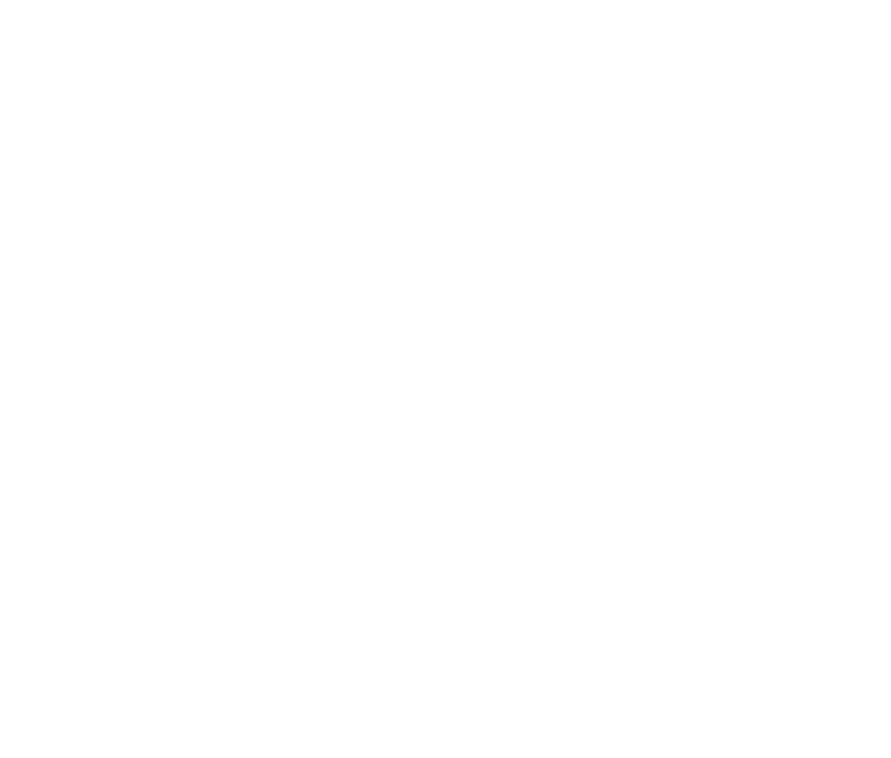
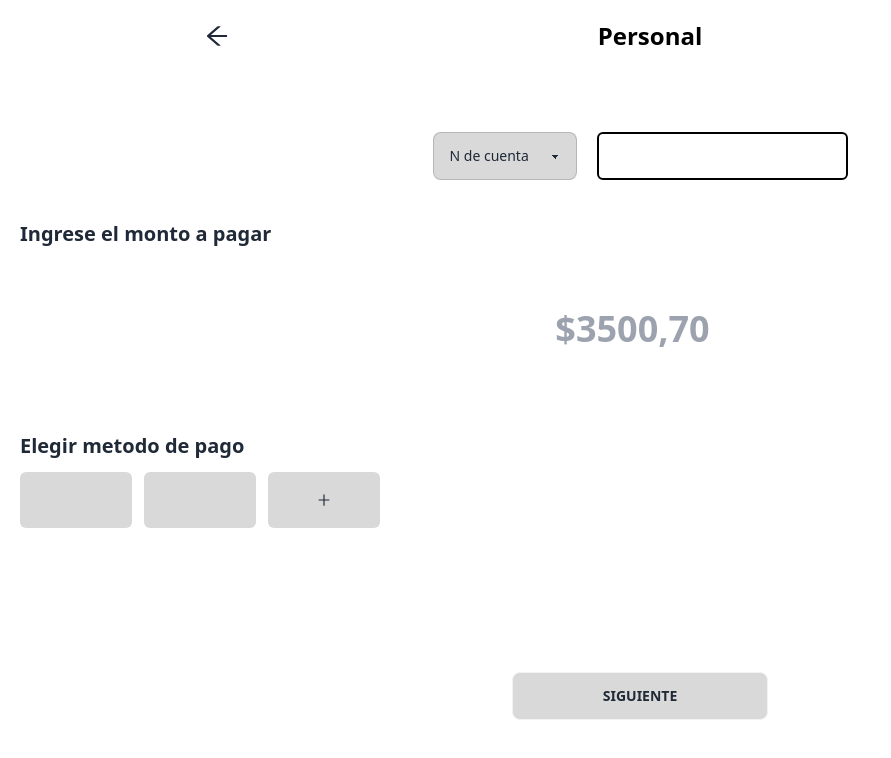
Before and after one commit to No-Country/c12-31-ft-node-react, a React (Vite) app in the folder client/: page /empresa in a window 1280 px wide. Before the commit this address had no page. Shown: the top 758 px of the page, without its empty margins (0-891 px from the left). Built offline with nearby package versions, Linux system fonts and the light colour scheme.

Commit message:
Continuacion de pagos

```diff
--- /dev/null
+++ b/client/src/components/Pagos/Empresa.jsx
@@ -0,0 +1,71 @@
+import { AiOutlineArrowLeft } from "react-icons/ai";
+import { Link } from "react-router-dom";
+import { AiOutlinePlus } from "react-icons/ai";
+
+
+function Empresa() {
+  return (
+    <>
+      <div className="flex justify-around items-center m-5">
+            <Link to={"/servicioPagar"}>
+            <AiOutlineArrowLeft className="w-7 h-7" />
+            </Link>
+
+            <p className="text-center text-black text-2xl font-semibold">
+            Personal
+            </p>
+
+            <div className="h-2 w-2"></div>
+      </div>
+
+      <div className="flex gap-5 justify-center mt-20">
+
+      <select className="select select-bordered w-36 max-w-xs bg-[#D9D9D9]">
+        <option>N de cuenta</option>
+        <option>N de cliente</option>
+        <option>Codigo de pago</option>
+       </select>
+
+       <input type="number" className="border-black border-2 p-2 rounded-md"/>
+      </div>
+
+      <div className="m-5">
+        <p className="mt-10 text-xl font-semibold">Ingrese el monto a pagar</p>
+
+        <div className="flex justify-center items-center mt-10">
+        <input type="number"  className="border-none font-semibold w-56 h-20 text-center text-4xl" placeholder="$3500,70" />
+
+        </div>
+
+        <p className="mt-16 text-xl font-semibold">Elegir metodo de pago</p>
+
+        <div className="mt-3 flex gap-3">
+
+            <div className="w-28 h-14 rounded-md bg-[#D9D9D9] hover:bg-black duration-200">
+
+            </div>
+
+            <div className="w-28 h-14 rounded-md bg-[#D9D9D9] hover:bg-black duration-200">
+
+            </div>
+
+            <div className="w-28 h-14 rounded-md bg-[#D9D9D9] ">
+                <div className="flex  justify-center items-center ">
+                <AiOutlinePlus className="mt-5"/>
+                </div>
+            </div>
+
+        </div>
+
+        <div className="flex justify-center mt-36">
+        <button className="btn btn-wide bg-[#D9D9D9]">Siguiente</button>
+        </div>
+
+
+      </div>
+
+    </>
+  );
+}
+
+export default Empresa;
--- a/client/src/components/Pagos/ServicioPagar.jsx
+++ b/client/src/components/Pagos/ServicioPagar.jsx
@@ -1,31 +1,56 @@
 import { AiOutlineArrowLeft } from "react-icons/ai";
-import { IoIosNotificationsOutline, IoIosSearch } from "react-icons/io";
-import { useState } from "react";
 import { data } from "./data";
 import { NavBarBottom } from "../NavBarBottom/NavBarBottom";
 import { Link } from "react-router-dom";
 
 function ServicioPagar() {
-  const [inputValue, setInputValue] = useState("");
 
   return (
     <>
       <div className="flex justify-around items-center m-5">
+
         <Link to={"/dashboard"}>
         <AiOutlineArrowLeft className="w-7 h-7" />
         </Link>
+
         <p className="text-center text-black text-lg">
           ¿Que servicio queres pagar?
         </p>
-        <IoIosNotificationsOutline className="w-7 h-7" />
+
+        <div className="h-2 w-2">
+
+        </div>
+
       </div>
 
-      <div className="flex flex-col gap-5">
-        <div className="flex justify-center items-center">
+
+      <div className="flex justify-center items-center gap-5">
+
+      <button className="btn" onClick={()=>window.my_modal_1.showModal()}>Buscar Empresa</button>
+      <dialog id="my_modal_1" className="modal">
+        <form method="dialog" className="modal-box">
+          <h3 className="font-bold text-lg">Elija una empresa</h3>
+
+          <div className="flex flex-col text-center gap-5">
+          <Link to={"/empresa"} className=" rounded-md p-2 bg-[#D9D9D9] hover:bg-[#909090] duration-200">Personal</Link>
+          <p className=" rounded-md p-2 bg-[#D9D9D9] hover:bg-[#909090] duration-200">Claro</p>
+          <p className=" rounded-md p-2 bg-[#D9D9D9] hover:bg-[#909090] duration-200">Telecom</p>
+          <p className=" rounded-md p-2 bg-[#D9D9D9] hover:bg-[#909090] duration-200">Pay</p>
+          </div>
+
+          <div className="modal-action">
+            {/* if there is a button in form, it will close the modal */}
+            <button className="btn">Close</button>
+          </div>
+        </form>
+      </dialog>
+
+
+        {/* <div className="flex justify-center items-center">
           <div className="relative">
             <input
               type="text"
-              className="bg-[#D9D9D9] w-64 p-3 rounded-3xl"
+              className="bg-[#D9D9D9] w-64 p-3 rounded-xl"
               id="empresaInput"
               value={inputValue}
               onChange={(e) => setInputValue(e.target.value)}
@@ -40,16 +65,11 @@ function ServicioPagar() {
               <span className="inline-block">Buscar Empresa</span>
             </label>
           </div>
-        </div>
+        </div> */}
 
-        <div className="flex justify-center items-center">
-          <button className="bg-[#D9D9D9] w-64 p-3 rounded-3xl           hover:bg-[#5d5d5d] hover:text-white duration-200">
-            <p className="text-center">Cargar codigo factura</p>
-          </button>
-        </div>
       </div>
 
-      <div className="m-10">
+      <div className="m-10 mt-20">
         <p className="mt-10 text-lg">Ultimos servicios pagados</p>
 
         <div className="flex gap-3">
--- /dev/null
+++ b/client/src/components/Transferencias/ContactoNuevo.jsx
@@ -0,0 +1,51 @@
+import { BsArrowLeftShort } from 'react-icons/bs';
+
+function ContactoNuevo() {
+
+  return (
+    <>
+
+    <div className='flex mx-10 items-center mt-5'>
+        <BsArrowLeftShort className='text-4xl'/>
+        <h1 className='text-xl  mx-5'>Contacto nuevo </h1>
+    </div>
+
+    <div className='p-10 mt-20'>
+
+    <p className=' text-xl'>Datos de registro</p>
+
+    <div className='flex flex-col gap-3 mt-5'>
+        <input
+        type="text"
+        placeholder='Nombre y Apellido'
+        className='w-full h-12 bg-[#D9D9D9] p-2 '
+        />
+
+        <input type="text" placeholder='Alias/CBU/CVU' className='w-full h-12 bg-[#D9D9D9] p-2'/>
+
+        <input type="text" placeholder='Acreditacion' className='w-full h-12 bg-[#D9D9D9] p-2'/>
+
+        <input type="text" placeholder='Recordatorio/Apodo' className='w-full h-12 bg-[#D9D9D9] p-2'/>
+
+        <select className='w-full h-12 bg-[#D9D9D9] p-2'>
+          <option name="" id="">--Cuenta Origen--</option>
+          <option name="CUENTA" id="CUENTA">cta:M.C$00356</option>
+        </select>
+
+        <input type="number" placeholder='Importe' className='w-full h-12 bg-[#D9D9D9] p-2'/>
+    </div>
+
+    </div>
+
+    <div className='flex justify-end mr-16 ml-16'>
+      <button type='submit' className='font-bold text-xl '>Siguiente</button>
+    </div>
+
+
+
+
+    </>
+  )
+}
+
+export default ContactoNuevo
--- a/client/src/context/useUserContext.jsx
+++ b/client/src/context/useUserContext.jsx
@@ -6,6 +6,7 @@ const UserContext = createContext();
 // Proveedor del contexto
 const UserContextProvider = ({ children }) => {
   const [isLoggedIn, setIsLoggedIn] = useState(false);
+  const [nombreApellido, setNombreApellido] = useState("")
 
   const login = () => {
     setIsLoggedIn(true);
@@ -18,7 +19,9 @@ const UserContextProvider = ({ children }) => {
   const userContextValue = {
     isLoggedIn,
     login,
-    logout
+    logout,
+    nombreApellido,
+    setNombreApellido
   };
 
   return (
--- a/client/src/routes/AppRoutes.jsx
+++ b/client/src/routes/AppRoutes.jsx
@@ -10,25 +10,36 @@ import { TrasferenciasScreen } from "../components/Transferencias/TrasferenciasS
 import { TransferirDinero } from "../components/Transferencias/TransferirDinero";
 import { AQuien } from "../components/Transferencias/AQuien";
 import ServicioPagar from "../components/Pagos/ServicioPagar"
+import ContactoNuevo from "../components/Transferencias/ContactoNuevo";
+import Empresa from "../components/Pagos/Empresa";
 
 function AppRoutes() {
   const { isLoggedIn, login, logout } = useContext(UserContext);
 
   return (
     <Router>
-      {/* <NavBar /> */}
       <Routes>
         <Route path="/" element={<HomePageContainer />} />
-        <Route element={<ProtectedRoute isAllowed={!isLoggedIn}/>}>
+        {/* <NavBar /> */}
+        <Route element={<ProtectedRoute isAllowed={!isLoggedIn} />}>
+
+          {/* LOGUEO  */}
           <Route path="/register" element={<Registro />} />
           <Route path="/login" element={<LoginScreen />} />
+
+          {/* INICIO  */}
           <Route path="/dashboard" element={<Dashboard />} />
+
+          {/* TRANSFERENCIAS  */}
           <Route path="/transferencias" element={<TrasferenciasScreen />} />
           <Route path="/transferencias1" element={<TransferirDinero />} />
           <Route path="/transferencias2" element={<AQuien />} />
+          <Route path="/contactoNuevo" element={<ContactoNuevo />} />
+
+          {/* PAGOS  */}
           <Route path="/servicioPagar" element={<ServicioPagar />} />
+          <Route path="/empresa" element={<Empresa />} />
         </Route>
-
       </Routes>
     </Router>
   );
```
Lines whose indentation alone changed are shown as unchanged.
